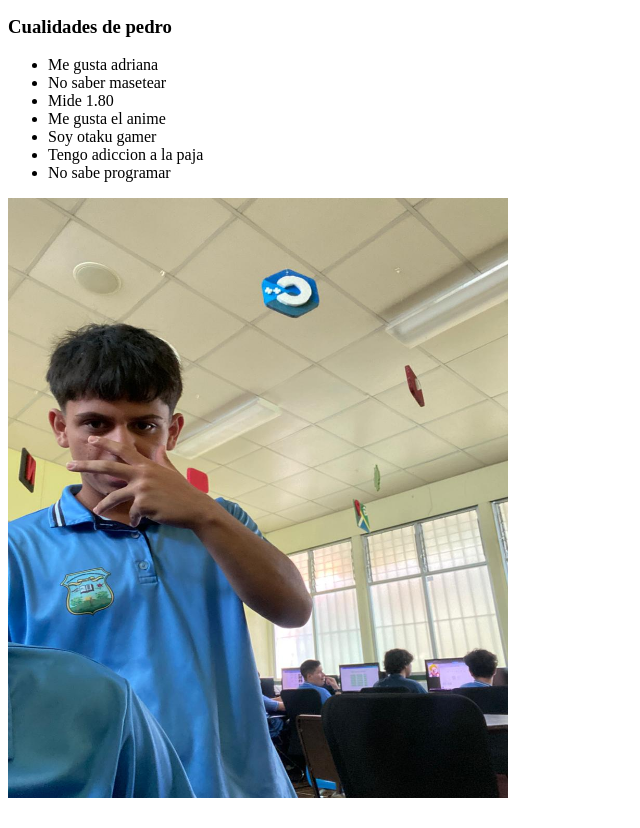
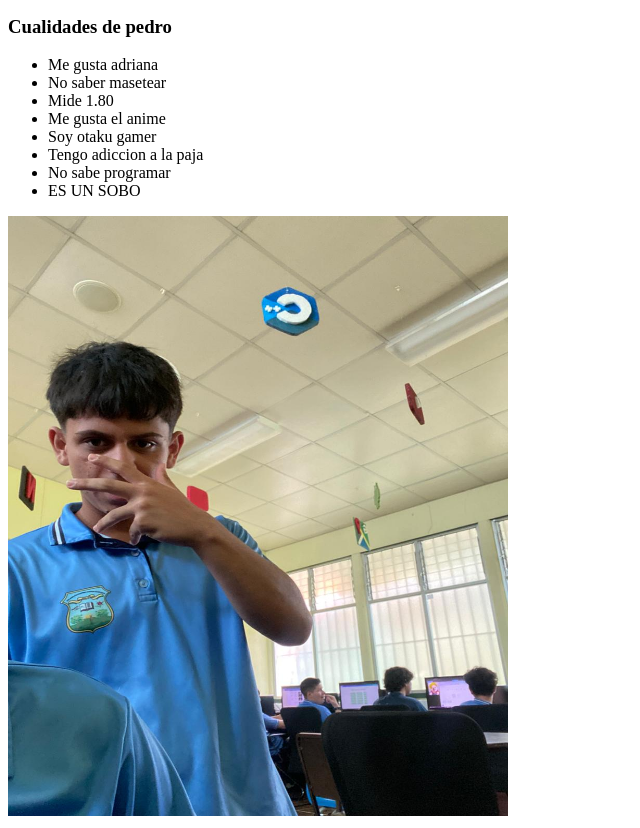
Before and after one commit to JuanTubito/The-pedro-proyect, a plain HTML site: page aaaaaa/index.html in a window 1280 px wide. Shown: the part 101-929 px from the top of the page, without its empty margins (0-640 px from the left). Drawn offline with Linux system fonts and the light colour scheme.

Commit message:
Cambio jared

```diff
--- a/aaaaaa/index.html
+++ b/aaaaaa/index.html
@@ -17,6 +17,7 @@
         <li>Soy otaku gamer </li>
         <li>Tengo adiccion a la paja</li>
         <li>No sabe programar</li>
+        <li>ES UN SOBO</li>
 
     </ul>
     <img id="pedro" src="pedro.jpeg" alt="pedro" width="500" height="600">
```
Also changed, not shown: styles/style.css (added).
